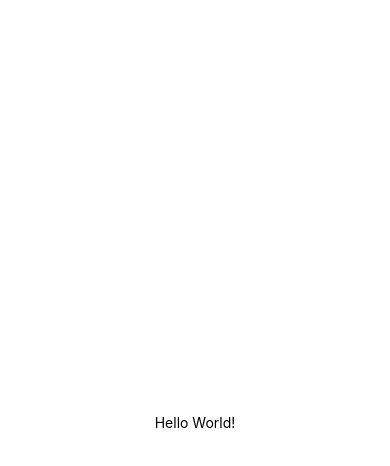
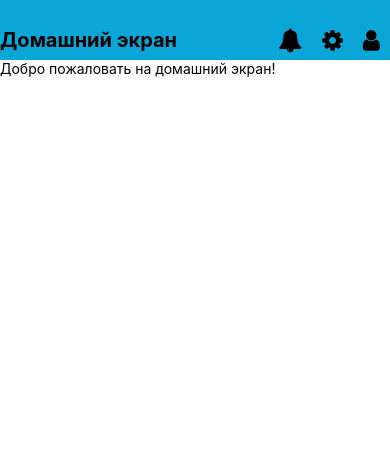
Before and after one commit to DarthPenetratus/DiscDogSportApp, a React Native app: screen / in a window 390 px wide. Shown: the top 466 px of the page. Built offline with nearby package versions, Linux system fonts and the light colour scheme.

Commit message:
header to my branch

```diff
--- a/App.js
+++ b/App.js
@@ -1,12 +1,11 @@
-import { StatusBar } from 'expo-status-bar';
 import React from 'react';
-import { StyleSheet, Text, View } from 'react-native';
+import { StyleSheet, View } from 'react-native';
+import HomeScreen from './views/HomeScreen'; // убедитесь, что путь верный
 
 export default function App() {
   return (
     <View style={styles.container}>
-      <Text>Hello World!</Text>
-      <StatusBar style="auto" />
+      <HomeScreen />
     </View>
   );
 }
@@ -15,7 +14,5 @@ const styles = StyleSheet.create({
   container: {
     flex: 1,
     backgroundColor: '#fff',
-    alignItems: 'center',
-    justifyContent: 'center',
   },
 });
--- /dev/null
+++ b/components/Header.js
@@ -0,0 +1,46 @@
+import React from 'react';
+import { View, Text, StyleSheet, TouchableOpacity } from 'react-native';
+import Icon from 'react-native-vector-icons/FontAwesome'; // если вы не используете Expo
+import { FontAwesome } from '@expo/vector-icons'; // если вы используете Expo
+
+const Header = ({ title }) => (
+  <View style={styles.header}>
+    <Text style={styles.title}>{title}</Text>
+    <View style={styles.icons}>
+      <TouchableOpacity onPress={() => console.log('Уведомление')}>
+        <Icon name="bell" size={24} color="black" style={styles.icon} />
+      </TouchableOpacity>
+      <TouchableOpacity onPress={() => console.log('Настройки')}>
+        <Icon name="gear" size={24} color="black" style={styles.icon} />
+      </TouchableOpacity>
+      <TouchableOpacity onPress={() => console.log('Профиль')}>
+        <Icon name="user" size={24} color="black" style={styles.icon} />
+      </TouchableOpacity>
+    </View>
+  </View>
+);
+
+const styles = StyleSheet.create({
+  header: {
+    flexDirection: 'row',
+    justifyContent: 'space-between',
+    alignItems: 'center',
+    height: 60,
+    paddingTop: 20,
+    backgroundColor: '#0AA6D7',
+  },
+  title: {
+    textAlign: 'center',
+    color: 'black',
+    fontSize: 20,
+    fontWeight: 'bold',
+  },
+  icons: {
+    flexDirection: 'row',
+  },
+  icon: {
+    marginHorizontal: 10,
+  },
+});
+
+export default Header;
--- a/views/HomeScreen.js
+++ b/views/HomeScreen.js
@@ -0,0 +1,22 @@
+import React from 'react';
+import { View, StyleSheet, Text, Platform, StatusBar } from 'react-native';
+import Header from '../components/Header'; // Путь должен быть адаптирован в соответствии с вашей структурой папок
+
+const HomeScreen = () => {
+  return (
+    <View style={styles.container}>
+      <Header title="Домашний экран" />
+      {/* Остальные компоненты и элементы UI */}
+      <Text>Добро пожаловать на домашний экран!</Text>
+    </View>
+  );
+};
+
+const styles = StyleSheet.create({
+    container: {
+      flex: 1,
+      paddingTop: Platform.OS === 'android' ? StatusBar.currentHeight : 0, // Добавьте отступ сверху, если это необходимо для вашего дизайна
+    },
+  });
+
+export default HomeScreen;
```
